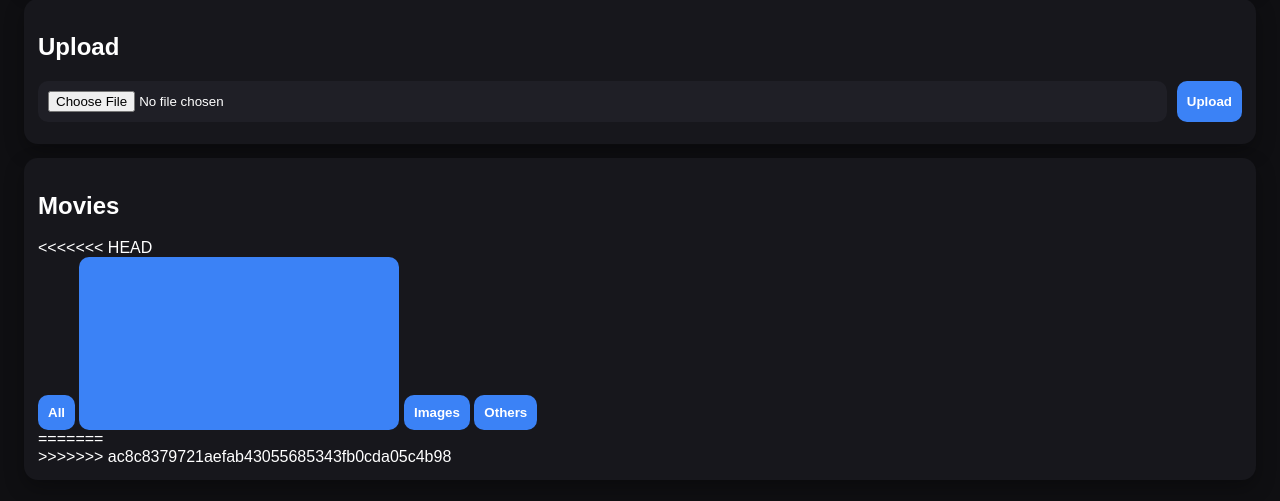
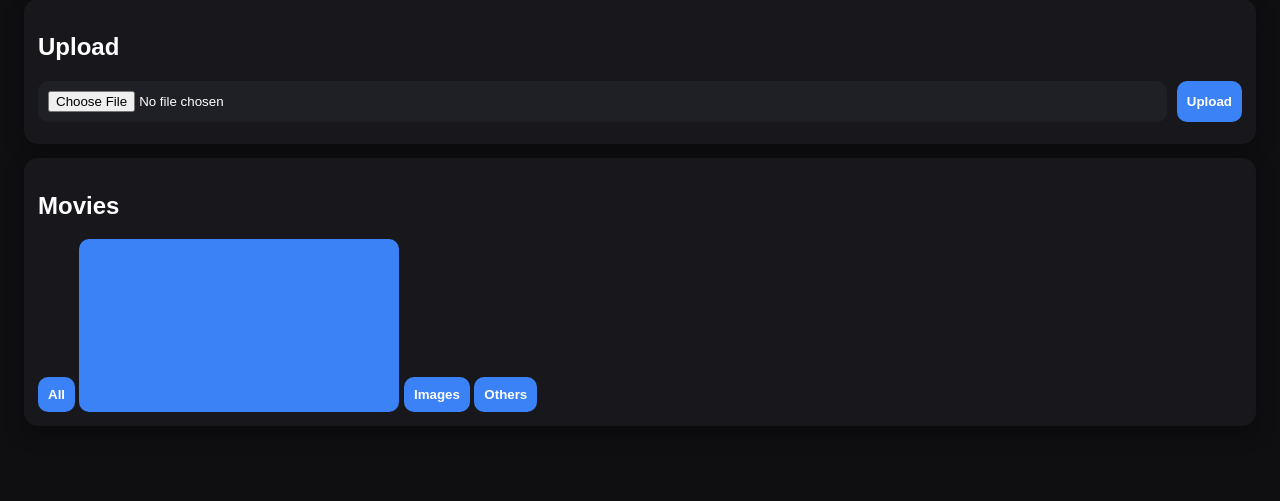
Before and after one commit to Mohandas-KJ/termux-lan-media-server, a FastAPI app: page / in a window 1280 px wide. Shown: the part 194-695 px from the top of the page. Run offline with FastAPI, Linux system fonts and the light colour scheme; data that the repository does not hold is empty; parts of the project's set-up code (start-up, migrations or seed data) failed here and were passed over.

Commit message:
Fix merge conflict in Movies section of index.html

```diff
--- a/src/templates/index.html
+++ b/src/templates/index.html
@@ -33,16 +33,13 @@
 
     <div class="card">
         <h2>Movies</h2>
-<<<<<<< HEAD
+        <div id="occupied"></div>
         <div id="buttongrp" class="button-group">
             <button class="filter-btn active" data-filter="all">All</button>
             <button class="filter-btn" data-filter="video"><Video></Video></button>
             <button class="filter-btn" data-filter="image">Images</button>
             <button class="filter-btn" data-filter="other">Others</button>
         </div>
-=======
-        <div id="occupied"></div>
->>>>>>> ac8c8379721aefab43055685343fb0cda05c4b98
         <div id="movies"></div>
     </div>
 
```
